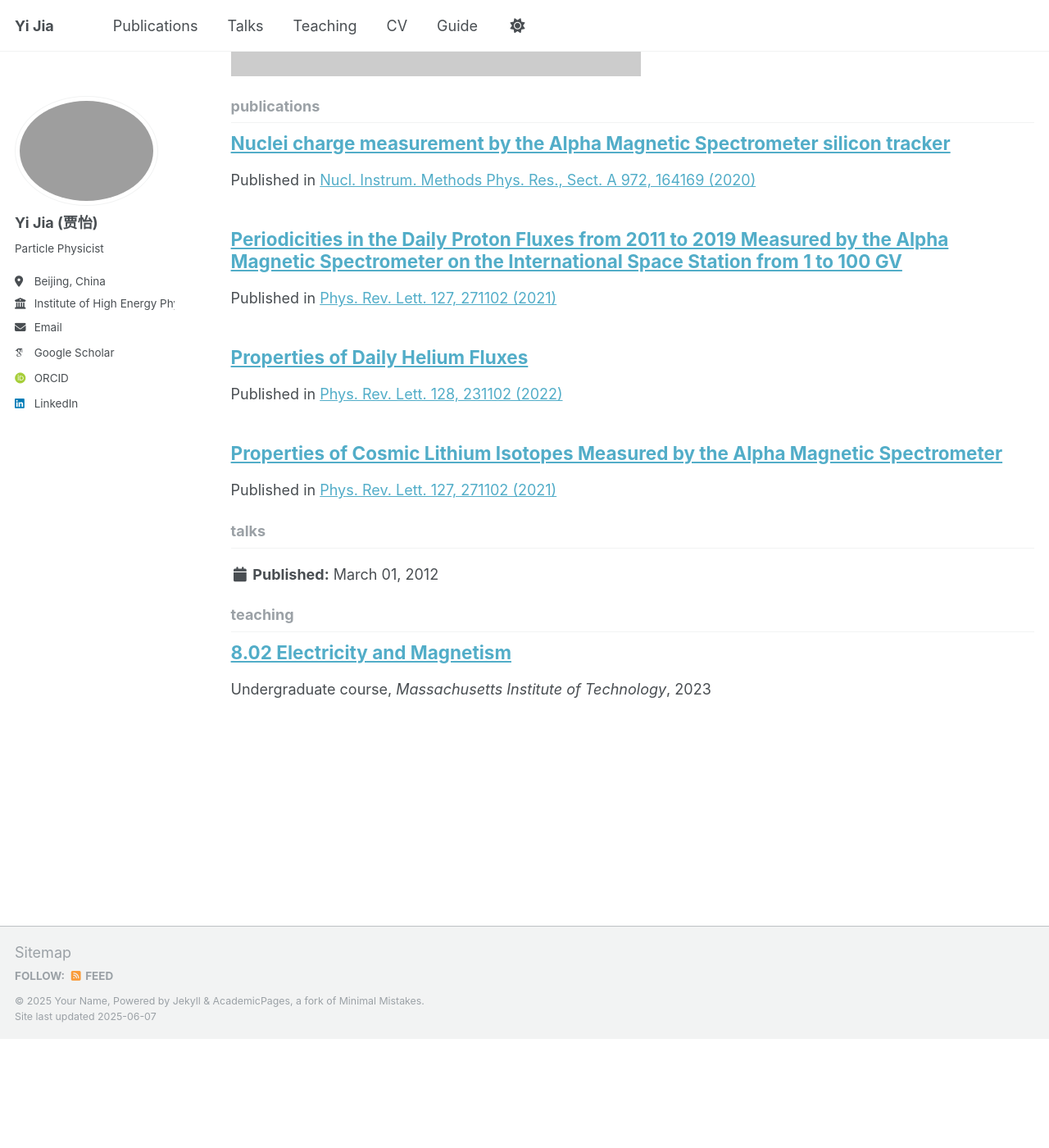
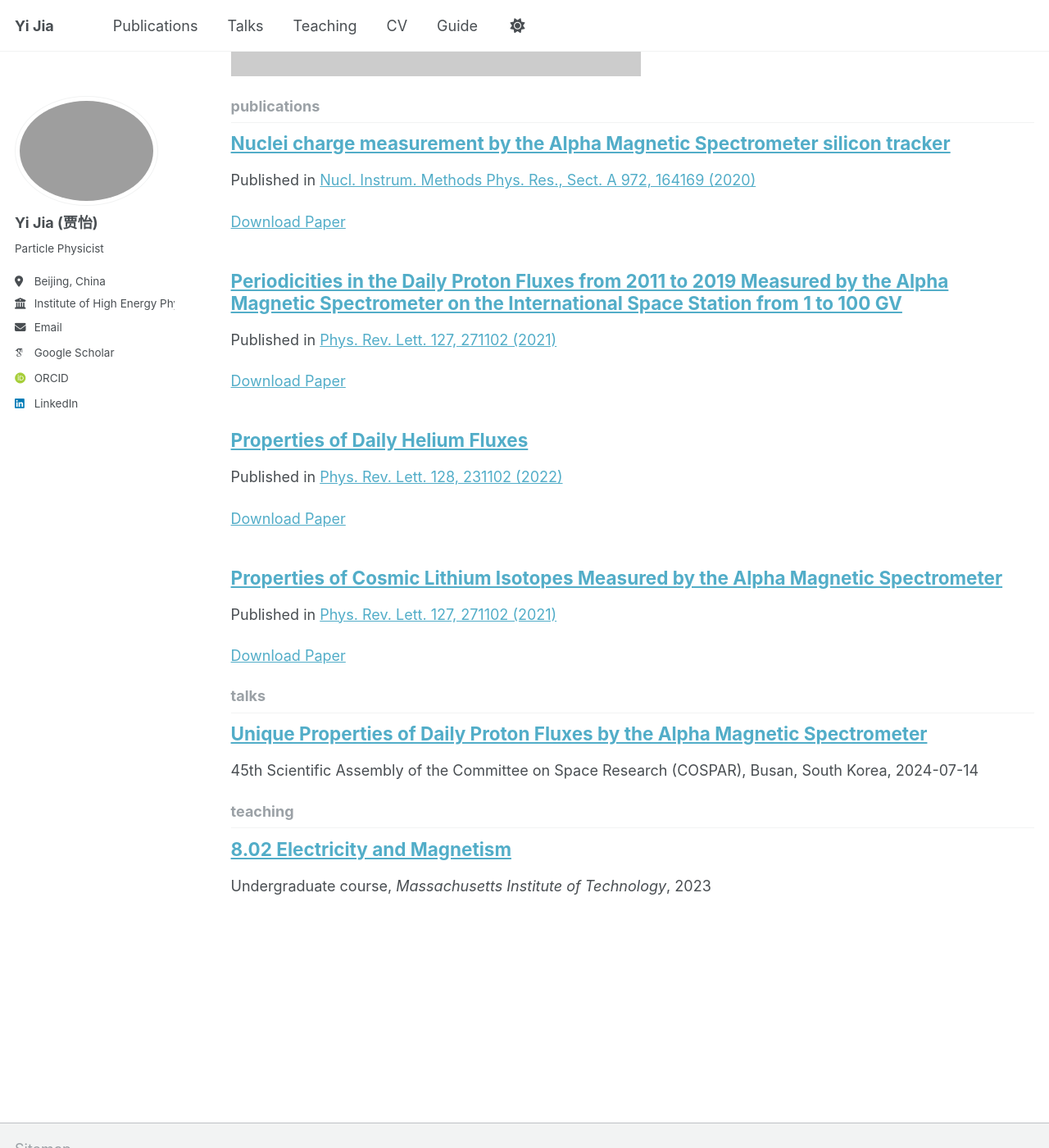
Before and after one commit to yijia-hep/yijia-hep, a Jekyll site: the page built from _pages/collection-archive.html, in a window 1280 px wide and 1400 px high, scrolled down 992 px. Shown: the whole window at 82% size. Built offline with Jekyll 4.4.1, drawn with Linux system fonts in a browser that asks for light colours; some web fonts are replaced; before the commit the page ends 2259 px from its top, so only the background shows below that.

Commit message:
no messega

```diff
--- a/_config.yml
+++ b/_config.yml
@@ -280,7 +280,7 @@ defaults:
       path: ""
       type: talks
     values:
-      layout: talk
+      layout: single
       author_profile: true
       share: true
 
--- a/_includes/archive-single.html
+++ b/_includes/archive-single.html
@@ -11,8 +11,6 @@
 {% else %}
   {% assign title = post.title %}
 {% endif %}
-
-{% assign suppress_list_title = post.suppress_list_title | default: false %}
 
 <div class="{{ include.type | default: "list" }}__item">
   <article class="archive__item" itemscope itemtype="http://schema.org/CreativeWork">
@@ -28,16 +26,13 @@
       </div>
     {% endif %}
 
-    {% unless suppress_list_title %}
     <h2 class="archive__item-title" itemprop="headline">
       {% if post.link %}
-          <a href="{{ post.link }}">{{ title }}</a>
-          <a href="{{ base_path }}{{ post.url }}" rel="permalink"><i class="fa fa-link" aria-hidden="true" title="permalink"></i><span class="sr-only">Permalink</span></a>
+        <a href="{{ post.link }}">{{ title }}</a> <a href="{{ base_path }}{{ post.url }}" rel="permalink"><i class="fa fa-link" aria-hidden="true" title="permalink"></i><span class="sr-only">Permalink</span></a>
       {% else %}
         <a href="{{ base_path }}{{ post.url }}" rel="permalink">{{ title }}</a>
       {% endif %}
     </h2>
-    {% endunless %}
 
     {% if post.read_time %}
       <p class="page__meta"><i class="fa fa-clock" aria-hidden="true"></i> {% include read-time.html %}</p>
@@ -47,16 +42,43 @@
           <p> {{ post.type }}, <i>{{ post.venue }}</i>, {{ post.date | default: "1900-01-01" | date: "%Y" }} </p>
         {% elsif post.collection == 'publications' and post.venue %}
           <p>Published in <i>{{ post.venue }}</i>, {{ post.date | default: "1900-01-01" | date: "%Y" }} </p>
-    {% elsif post.date and post.collection != 'publications' %}
+        {% elsif post.date and post.collection != 'publications' and post.collection != 'talks' %}
          <p class="page__date"><strong><i class="fa fa-fw fa-calendar" aria-hidden="true"></i> {{ site.data.ui-text[site.locale].date_label | default: "Published:" }}</strong> <time datetime="{{ post.date | default: "1900-01-01" | date_to_xmlschema }}">{{ post.date | default: "1900-01-01" | date: "%B %d, %Y" }}</time></p>
         {% endif %}
 
-    {% unless suppress_list_title %}
     {% if post.excerpt and site.read_more != 'enabled' %}
     <p class="archive__item-excerpt" itemprop="description">{{ post.excerpt | markdownify }}</p>
     {% elsif post.excerpt and site.read_more == 'enabled' %}
     <p class="archive__item-excerpt" itemprop="description"><p>{{ post.excerpt | markdownify | remove: '<p>' | remove: '</p>' }}<strong><a href="{{ base_path }}{{ post.url }}" rel="permalink"> Read more</a></strong></p></p>
     {% endif %}
-    {% endunless %}
+
+    {% if post.citation and post.paperurl and post.slidesurl and post.bibtexurl %}
+      <p>Recommended citation: {{ post.citation }}<br /><a href="{{ post.paperurl }}">Download Paper</a> | <a href="{{ post.slidesurl }}">Download Slides</a> | <a href="{{ post.bibtexurl }}">Download Bibtex</a></p>
+    {% elsif post.citation and post.paperurl and post.slidesurl %}
+      <p>Recommended citation: {{ post.citation }}<br /><a href="{{ post.paperurl }}">Download Paper</a> | <a href="{{ post.slidesurl }}">Download Slides</a></p>
+    {% elsif post.citation and post.paperurl and post.bibtexurl %}
+      <p>Recommended citation: {{ post.citation }}<br /><a href="{{ post.paperurl }}">Download Paper</a> | <a href="{{ post.bibtexurl }}">Download Bibtex</a></p>
+    {% elsif post.citation and post.paperurl %}
+      <p>Recommended citation: {{ post.citation }}<br /><a href="{{ post.paperurl }}">Download Paper</a></p>
+    {% elsif post.citation and post.slidesurl and post.bibtexurl %}
+      <p>Recommended citation: {{ post.citation }}<br /><a href="{{ post.slidesurl }}">Download Slides</a> | <a href="{{ post.bibtexurl}}">Download Bibtex</a></p>
+    {% elsif post.citation and post.slidesurl %}
+      <p>Recommended citation: {{ post.citation }}<br /><a href="{{ post.slidesurl }}">Download Slides</a></p>
+    {% elsif post.citation and post.bibtexurl %}
+      <p>Recommended citation: {{ post.citation }}<br /><a href="{{ post.bibtexurl }}">Download Bibtex</a></p>
+    {% elsif post.citation %}
+      <p>Recommended citation: {{ post.citation }}</p>
+    {% elsif post.paperurl and post.bibtexurl %}
+      <p><a href=" {{ post.paperurl }} ">Download Paper</a> | <a href="{{ post.bibtexurl }}">Download Bibtex</a></p>
+    {% elsif post.paperurl %}
+      <p><a href=" {{ post.paperurl }} ">Download Paper</a></p>
+    {% elsif post.slidesurl and post.bibtexurl %}
+      <p><a href="{{ post.slidesurl }}">Download Slides</a> | <a href="{{ post.bibtexurl }}">Download Bibtex</a></p>
+    {% elsif post.slidesurl %}
+      <p><a href="{{ post.slidesurl }}">Download Slides</a></p>
+    {% elsif post.bibtexurl %}
+      <p><a href="{{ post.bibtexurl }}">Download Bibtex</a></p>
+    {% endif %}
+
   </article>
 </div>
```
Also changed, not shown: _talks/2012-03-01-talk-1.md (+0 -2 lines), 1 other file. Lines whose indentation alone changed are shown as unchanged.
